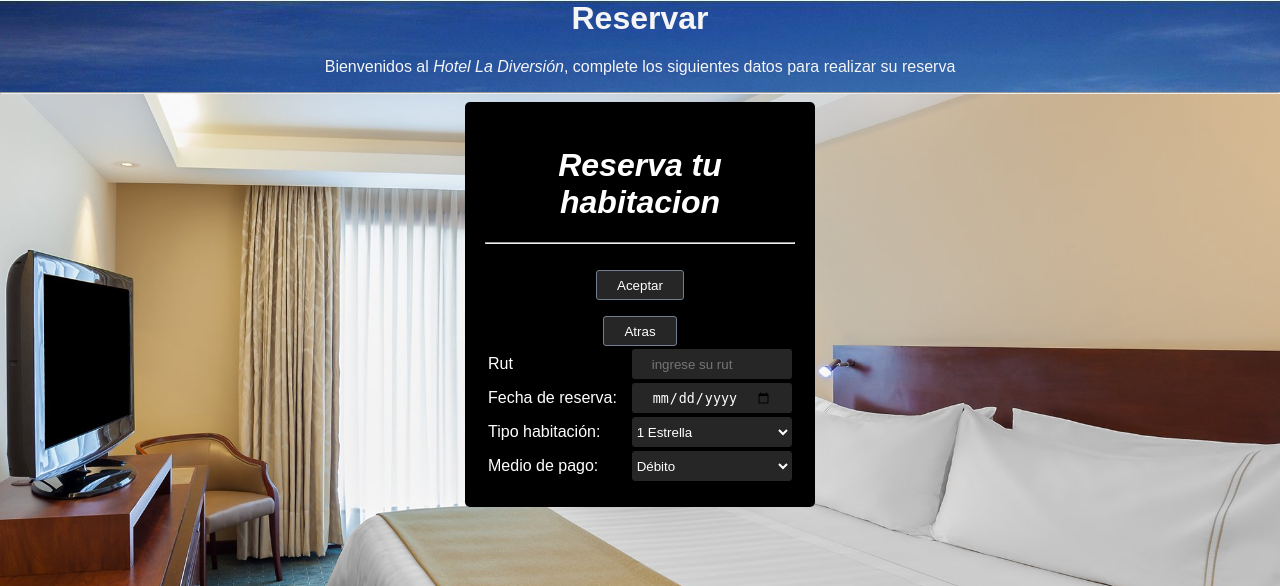
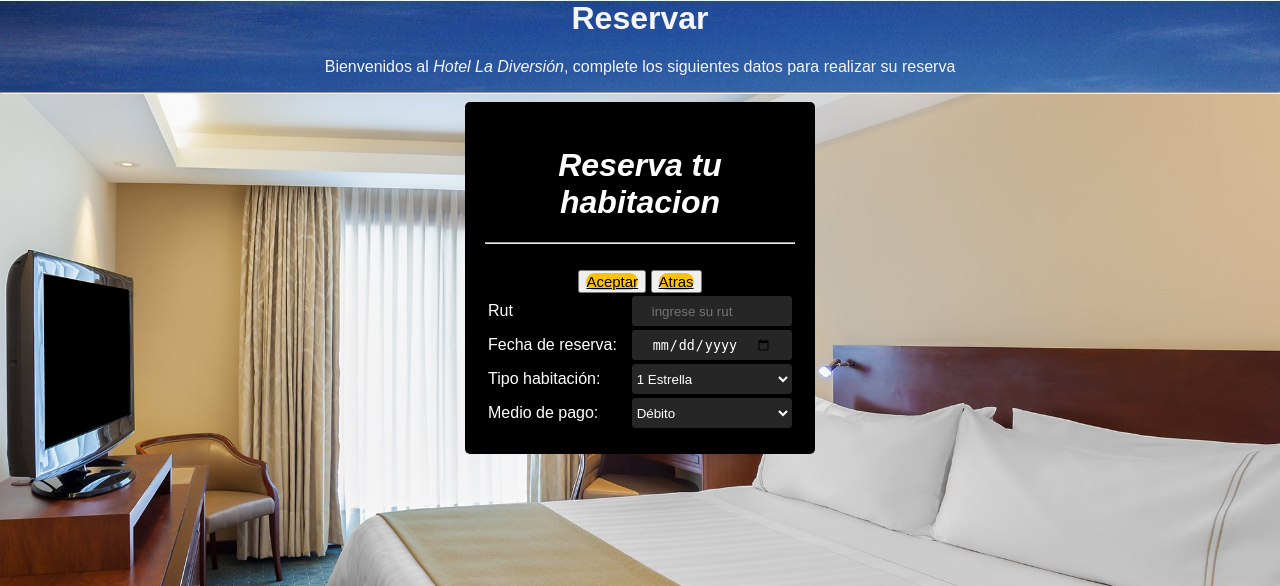
Before and after one commit to joaZamorano/ProyectoHotel, a Django app: page /reservar/ in a window 1280 px wide. Shown: the top 586 px of the page. Run offline with Django 3.2, Linux system fonts and the light colour scheme; some libraries are stand-ins or nearby versions.

Commit message:
facebook y botones

```diff
--- a/miSitio/miSitio/urls.py
+++ b/miSitio/miSitio/urls.py
@@ -19,4 +19,6 @@ from django.urls import path, include
 urlpatterns = [
     path('', include('usuario.urls')),
     path('admin/', admin.site.urls),
+    path('oauth/', include('social_django.urls', namespace='social'))
+
 ]
--- a/miSitio/usuario/static/usuario/css/estiloreservar.css
+++ b/miSitio/usuario/static/usuario/css/estiloreservar.css
@@ -38,15 +38,6 @@ body{
 .datos table{
     color: white;
 }
-.botones button{
-    border:1px solid slategray;
-    border-radius: 3px;
-    height: 30px;
-    background-color: rgb(39, 38, 38);
-    color:white;
-    padding: 0px 20px;
-    cursor: pointer;
-}
 select{
     border:1px solid  rgb(39, 38, 38);
     border-radius: 3px;
@@ -54,4 +45,15 @@ select{
     width: 100%;
     height: 30px;
     color: white;
+}.botones button a{
+    border: none;
+    outline: none;
+    height: 25px;
+    background: #fafafa;
+    font-size: 15px;
+    border-radius: 15px;
+    cursor: pointer;
+    background: #ffc107;;
+    color: #000000;
+
 }
--- a/miSitio/usuario/static/usuario/css/login.css
+++ b/miSitio/usuario/static/usuario/css/login.css
@@ -67,6 +67,7 @@ h1{
     font-size: 15px;
     border-radius: 15px;
 
+
 }
 
 .loginbox button[type="submit"]:hover{
--- a/miSitio/usuario/templates/usuario/index.html
+++ b/miSitio/usuario/templates/usuario/index.html
@@ -32,7 +32,7 @@
                     <a href="#" id="enlace-contacto" class="btn-header">Redes sociales</a>
                     <a href="{% url 'reservar' %}" id="enlace-trabajo" class="btn-header">Reservar Habitacion</a>
                     <a href="{% url 'habitaciones' %}" id="enlace-trabajo" class="btn-header"></a>
-                    <a href='login' id="enlace-trabajo" class="btn-header">Login</a>
+                    <a href= 'login' id="enlace-trabajo" class="btn-header">Login</a>
                 </div>
                 <div class="icono" id="open">
                     <span>&#9776;</span>
--- a/miSitio/usuario/templates/usuario/reservar.html
+++ b/miSitio/usuario/templates/usuario/reservar.html
@@ -8,7 +8,7 @@
     <link rel="stylesheet" href="{% static 'usuario/css/estiloreservar.css' %} ">
 </head>
 <body>
-<form id="reserve-box" class="reservebox" action="#">
+    <form id="reserve-box" class="reservebox" action="" method="POST">
         <div class="reservar">
             <center><h1>Reservar</h1></center>
             <center><p>Bienvenidos al <i>Hotel La Diversión</i>, complete los siguientes datos para realizar su reserva </p></center>
@@ -37,12 +37,12 @@
                         <option >Vip1</option>
                         <option>Vip2</option>
                         <option>Vip3</option>
-                   </Select></td>
+                        </Select>
+                    </td>
                 </tr>
                 <tr>
                     <td width="50%"> Medio de pago: </td>
-                       <td width="50%">
-                    <Select>Medio de pago
+                    <td width="50%"><Select>Medio de pago
                         <option >Débito</option>
                          <option >Crédito</option>
                          <option >Transferencia</option>
@@ -51,16 +51,16 @@
                  </tr>
          </div>
         <div class="botones">
-       <form action="{% url 'index' % }" method="POST">
+            <form action="" method="POST">
 
-    <button type="submit" formaction="{% url 'index' % }" >Aceptar</button>
-</form>
-<div class="boton2">
-    <form action="{% url 'index' % }" method="POST">
-        <button type="submit" formaction="{% url 'index' % }">Atras</button>
+            <button> <a href="{% url 'index' %}"> Aceptar</a></button>
+            <button><a href="{% url 'index' %}">Atras</a></button>
+        </div>
 
-    </form>
-</div>
+
+
+
+
    </div>
 </form>
 <script src="https://ajax.aspnetcdn.com/ajax/jQuery/jquery-3.5.1.min.js"></script>
--- a/miSitio/usuario/urls.py
+++ b/miSitio/usuario/urls.py
@@ -1,16 +1,20 @@
 from django.urls import path, include
+from . import views
 from django.contrib.auth.views import LoginView,LogoutView
 from .views import index, admin, habitaciones, login, logout, registro, reservar
 from django.contrib.auth.decorators import login_required
 
 urlpatterns = [
     path('',index, name='index'),
-    path('index/', index , name='index'),
-    path('admin/', admin, name='admin'),
+    path('index/', views.index , name='index'),
+    path('admin/', views.admin, name='admin'),
     path('login/',LoginView.as_view(template_name='usuario/login.html'), name="login"),
     path('index/',LogoutView.as_view(template_name='usuario/index.html'),name="logout"),
-    path('registro/', registro, name='registro'),
-    path('registro/login', login, name='registro2'),
-    path('reservar/',reservar, name='reservar'),
-    path('habitaciones/', habitaciones, name='habitaciones')
+    path('registro/', views.registro, name='registro'),
+    path('registro/login', views.login, name='registro2'),
+    path('reservar/',views.reservar, name='reservar'),
+    path('habitaciones/', views.habitaciones, name='habitaciones'),
+    path('index/login',views.login, name='login'),
+    path('reservar/index',views.reservar, name='reservar')
+
 ]
```
Also changed, not shown: miSitio/miSitio/settings.py (+14 -1 lines), miSitio/usuario/templates/usuario/login.html (+5 -3 lines), miSitio/db.sqlite3. Lines whose indentation alone changed are shown as unchanged.
